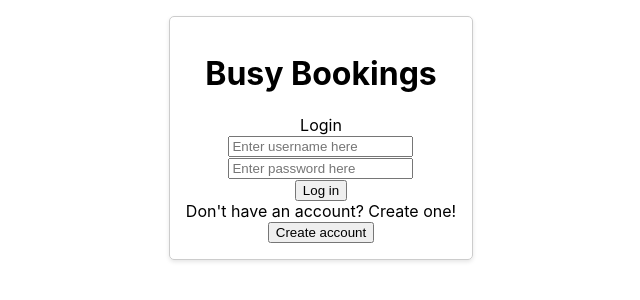
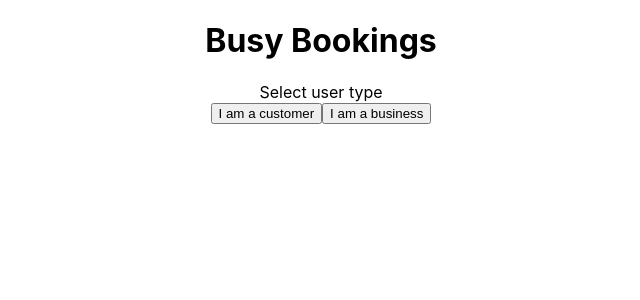
Before and after one commit to CS3300Group9/BusyBookings, a React (Create React App) app: page / in a window 1280 px wide. Shown: the top 300 px of the page, without its empty margins (319-959 px from the left). Built offline with nearby package versions, Linux system fonts and the light colour scheme.

Commit message:
Updated to work, still needs different login pages

```diff
--- a/src/App.js
+++ b/src/App.js
@@ -6,7 +6,7 @@ import CreateAccountPage from './Components/CreateAccountPage';
 
 function App() {
 
-  const [currentPage, setCurrentPage] = useState();
+  const [currentPage, setCurrentPage] = useState('initial');
   const [username, setUsername] = useState('');
   const [password, setPassword] = useState('');
   const [error, setError] = useState('');
--- a/src/Components/InitialPage.jsx
+++ b/src/Components/InitialPage.jsx
@@ -6,12 +6,12 @@ function InitialPage({pageHandler}) {
             <input
               type="button"
               value="I am a customer"
-              onClick={pageHandler('customerLogin')}
+              onClick={() => pageHandler('customerLogin')}
             />
             <input
               type="button"
               value="I am a business"
-              onClick={pageHandler('businessLogin')}
+              onClick={() => pageHandler('businessLogin')}
             />
         </div>
     );
```
